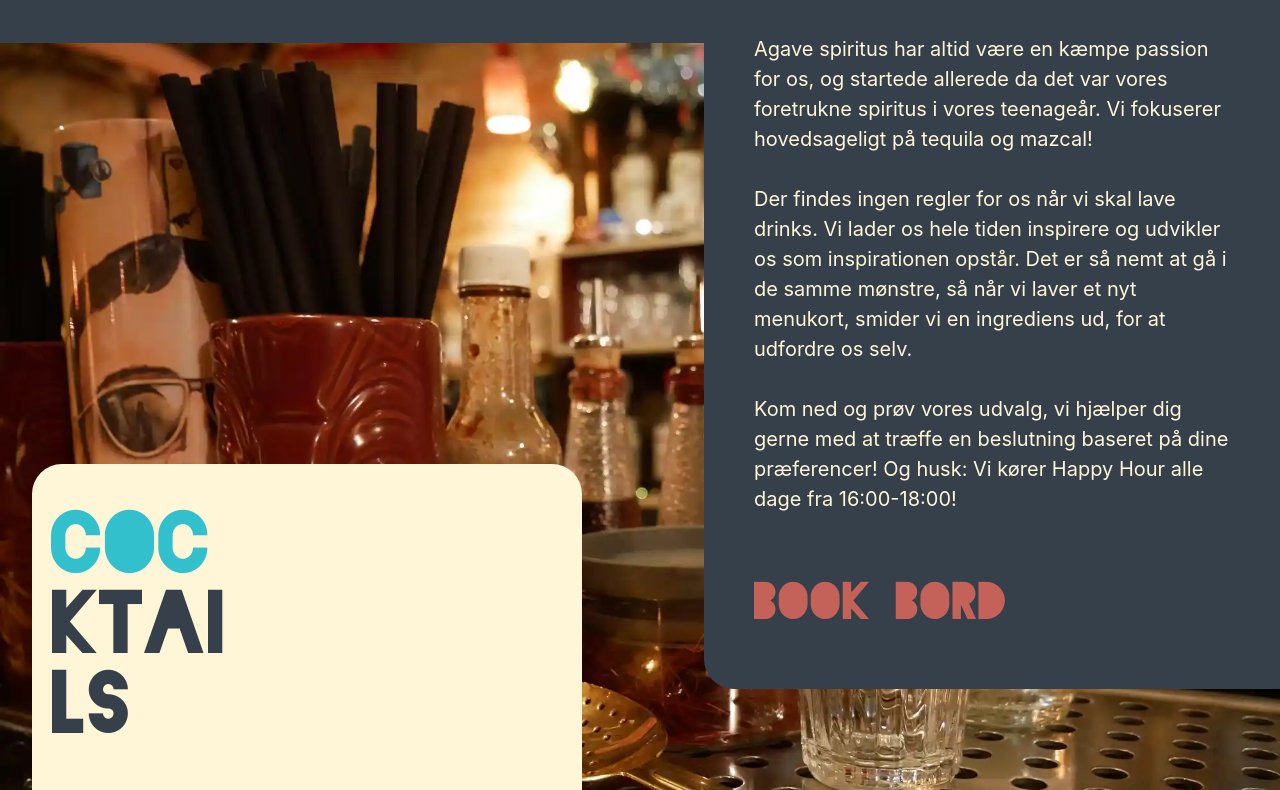
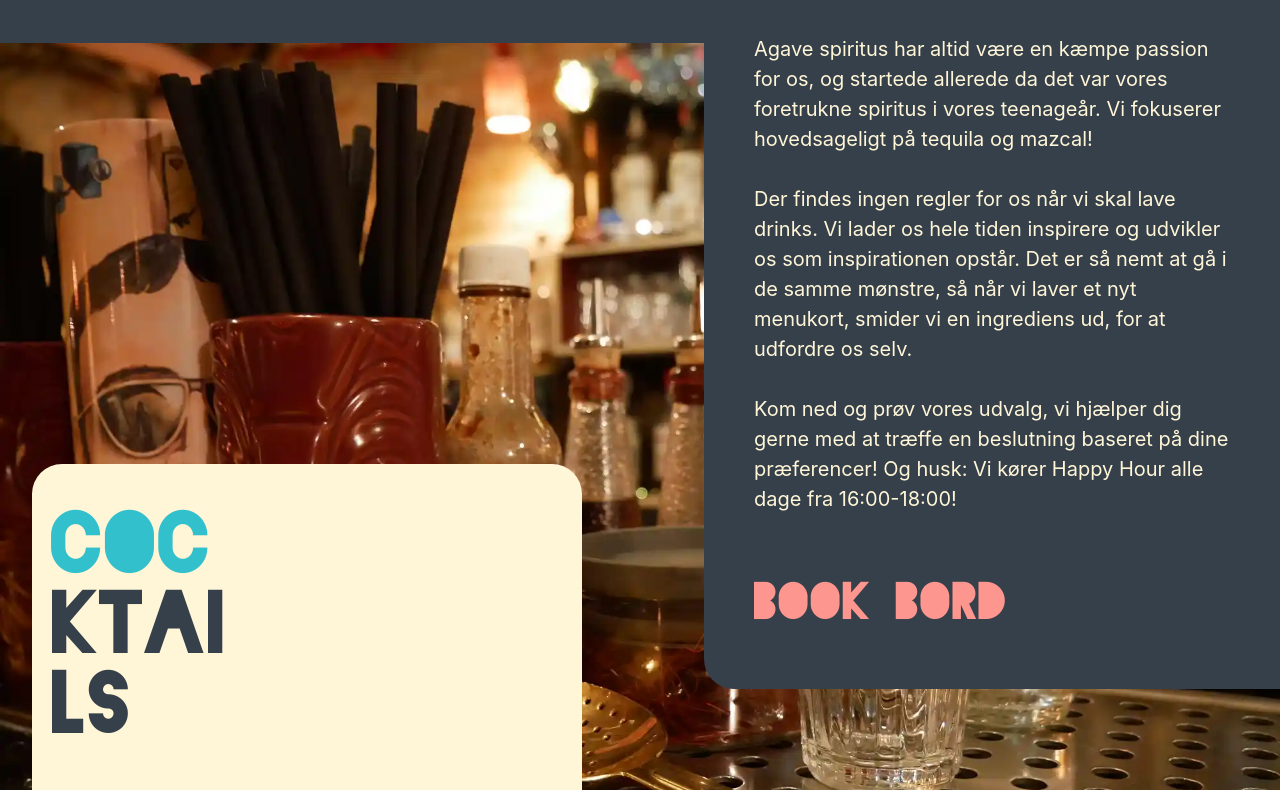
Before and after one commit to nila1010/thebarkingdog, an Astro site: page /menu in a window 1280 px wide. Shown: the part 499-1289 px from the top of the page. Built offline with nearby package versions, Linux system fonts and the light colour scheme; Astro itself is replaced by a stand-in of ours.

Commit message:
link color wc3

```diff
--- a/src/styles/mainstyles.css
+++ b/src/styles/mainstyles.css
@@ -3,7 +3,7 @@
 	--text-color-primary: #fff5d7;
 	--text-color-alternativ: #31c0cc;
 	--background-color-primary: #35404a;
-	--link-color-hover: #c46259;
+	--link-color-hover: #fd968e;
 
 	/* Text-size styles */
 	--h1-web: 85px;
```
